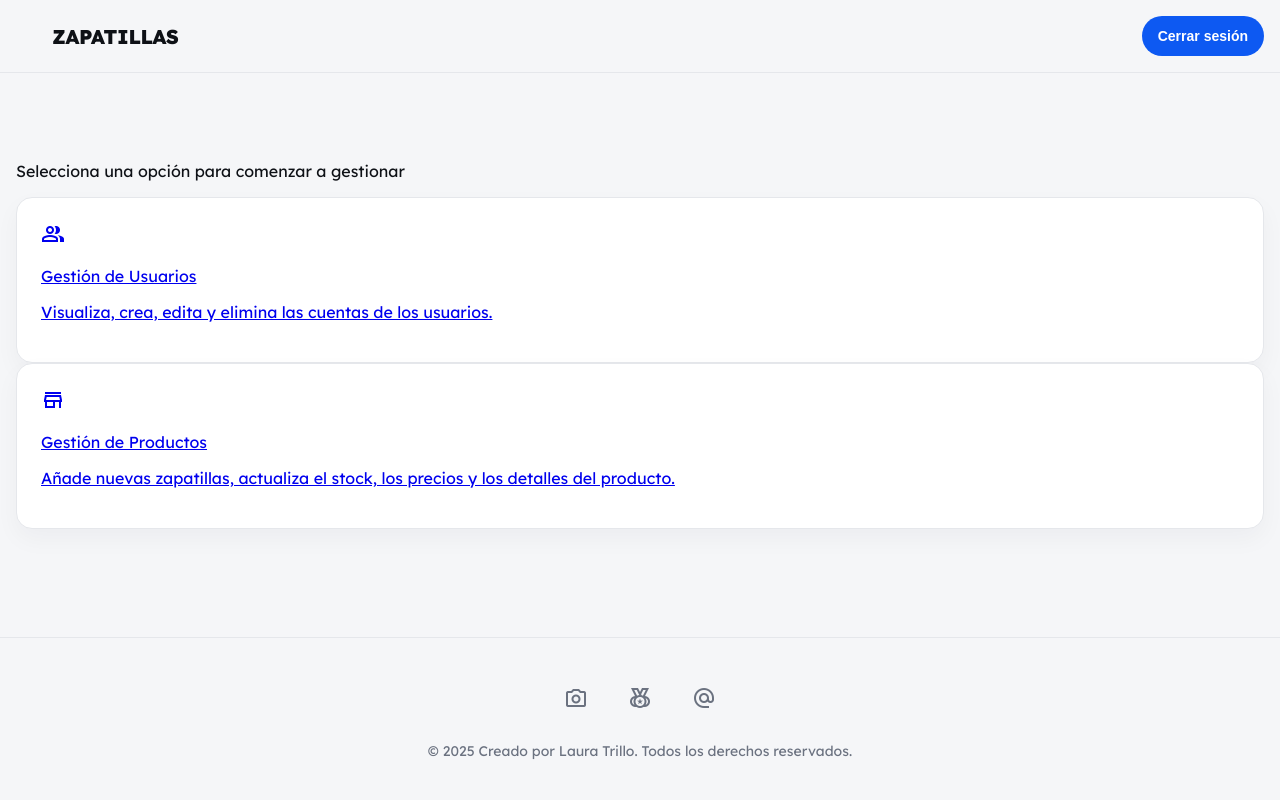
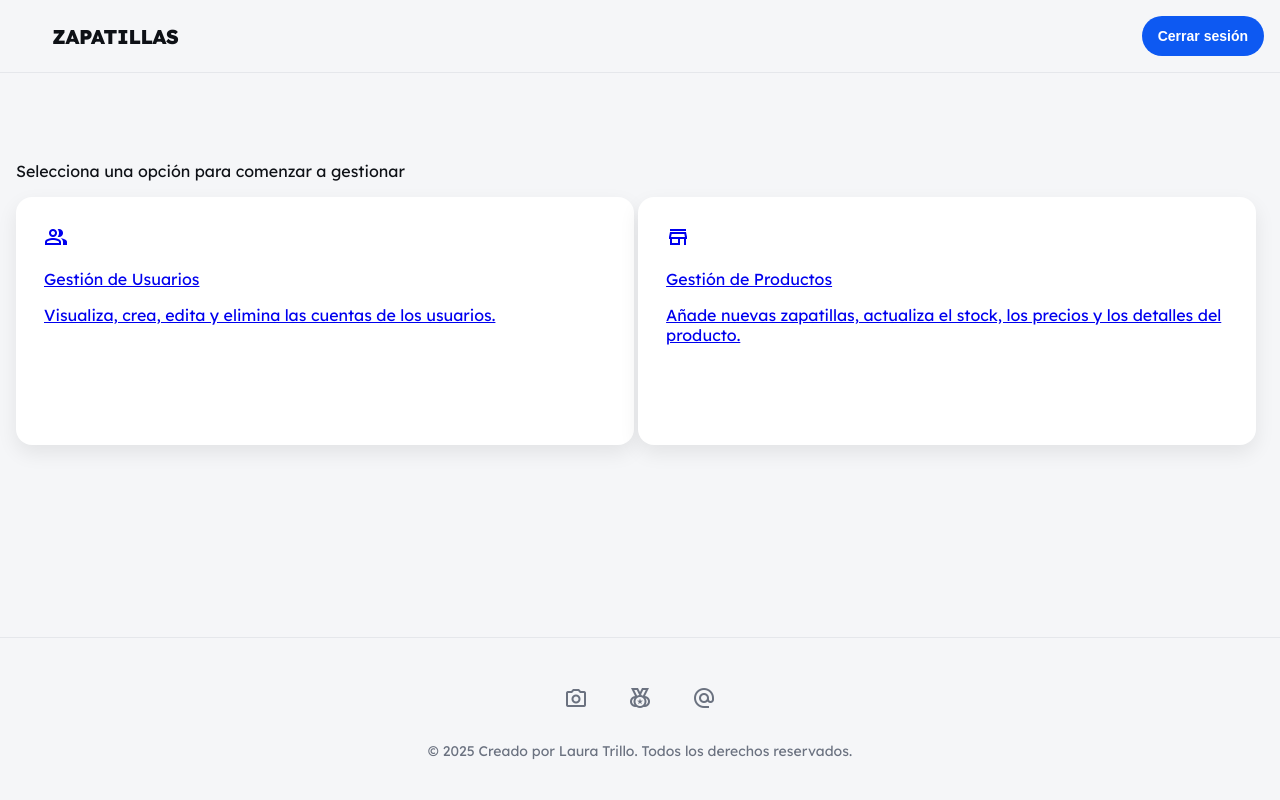
Before and after one commit to Laura-tb/shoe_store, a PHP site: page /admin.html in a window 1280 px wide. Run offline with PHP 8.4, Linux system fonts and the light colour scheme.

Commit message:
Creado admin.html con estilos

```diff
--- a/frontend/admin.html
+++ b/frontend/admin.html
@@ -19,7 +19,7 @@
 
 
 <body>
-    <div class="page">
+    <div class="page admin">
         <header class="site-header">
             <div class="container">
                 <div class="header-bar">
@@ -57,7 +57,7 @@
                     </div>
                     <!-- Option cards -->
                     <div class="options-card">
-                        <div class="admin-card">
+                        <div class="card">
                             <a href="#">
                                 <div>
                                     <span class="material-symbols-outlined text-3xl">group</span>
@@ -68,14 +68,15 @@
                                 </div>
                             </a>
                         </div>
-                        <div class="admin-card">
+                        <div class="card">
                             <a href="#">
                                 <div>
                                     <span class="material-symbols-outlined text-3xl">store</span>
                                 </div>
                                 <div>
                                     <p>Gestión de Productos</p>
-                                <p>Añade nuevas zapatillas, actualiza el stock, los precios y los detalles del producto.
+                                    <p>Añade nuevas zapatillas, actualiza el stock, los precios y los detalles del
+                                        producto.
                                     </p>
                                 </div>
                             </a>
--- a/frontend/login.html
+++ b/frontend/login.html
@@ -20,7 +20,7 @@
 </head>
 
 <body>
-    <div class="page">
+    <div class="page login">
         <header class="site-header">
             <div class="container">
                 <div class="header-bar">
--- a/frontend/styles.css
+++ b/frontend/styles.css
@@ -273,15 +273,18 @@ body {
 
 /*LOGIN Y REGISTRO- CARD */
 /* Tarjeta */
+.login .card {
+    max-width: 440px;
+    display: block;
+    margin: 0 auto;
+}
+
 .card {
-    max-width: 440px;
     background: var(--card);
     border-radius: var(--radius);
     box-shadow: var(--shadow);
     padding: 28px;
     align-items: center;
-    display: block;
-    margin: 0 auto;
 }
 
 .title {
@@ -352,7 +355,7 @@ input:focus {
     color: #fff;
     padding: 12px 20px;
     border-radius: 8px;
-  box-shadow: 0 4px 10px rgba(0,0,0,.15);
+    box-shadow: 0 4px 10px rgba(0, 0, 0, .15);
     font-size: 14px;
     font-weight: 500;
     opacity: 0;
@@ -360,62 +363,28 @@ input:focus {
     transition: opacity .7s ease, transform .7s ease;
     z-index: 9999;
 }
+
 .toast.show {
     opacity: 1;
     transform: translateY(0);
 }
-.toast.success { background: #17c3b2; }
-.toast.error { background: #e63946; }
-.toast.warning { background: #f4a261; }
 
-/*ADMIN.HTML- CARD */
-/* Tarjeta */
-/* Tarjetas */
-.admin-card-grid {
-  margin-top: 2rem;
-  display: grid;
-  grid-template-columns: repeat(auto-fit, minmax(250px, 1fr));
-  gap: 1.5rem;
+.toast.success {
+    background: #17c3b2;
 }
 
-.admin-card {
-  background: #ffffff;
-  border-radius: 1rem;
-  padding: 1.5rem;
-  border: 1px solid #e5e7eb;
-  box-shadow: 0 10px 25px rgba(15, 23, 42, 0.04);
-  display: flex;
-  gap: 1rem;
-  align-items: flex-start;
-  cursor: pointer;
-  transition: transform 0.15s ease, box-shadow 0.15s ease, border-color 0.15s ease;
+.toast.error {
+    background: #e63946;
 }
 
-.admin-card:hover {
-  transform: translateY(-2px);
-  border-color: #3b82f6;
-  box-shadow: 0 16px 35px rgba(37, 99, 235, 0.12);
+.toast.warning {
+    background: #f4a261;
 }
 
-.admin-card-icon {
-  width: 42px;
-  height: 42px;
-  border-radius: 999px;
-  display: flex;
-  align-items: center;
-  justify-content: center;
-  background: #eff6ff;
-  color: #2563eb;
-  font-size: 22px; /* aquí puedes meter el icono material-symbols */
+/*ADMIN CARD */
+.admin .card {
+    width: 45%;
+    display: inline-block;
+    vertical-align: top;
+    min-height: 192px;
 }
-
-.admin-card-title {
-  font-weight: 600;
-  margin-bottom: 0.25rem;
-}
-
-.admin-card-text {
-  margin: 0;
-  color: #6b7280;
-  font-size: 0.9rem;
-}
```
Lines whose indentation alone changed are shown as unchanged.
